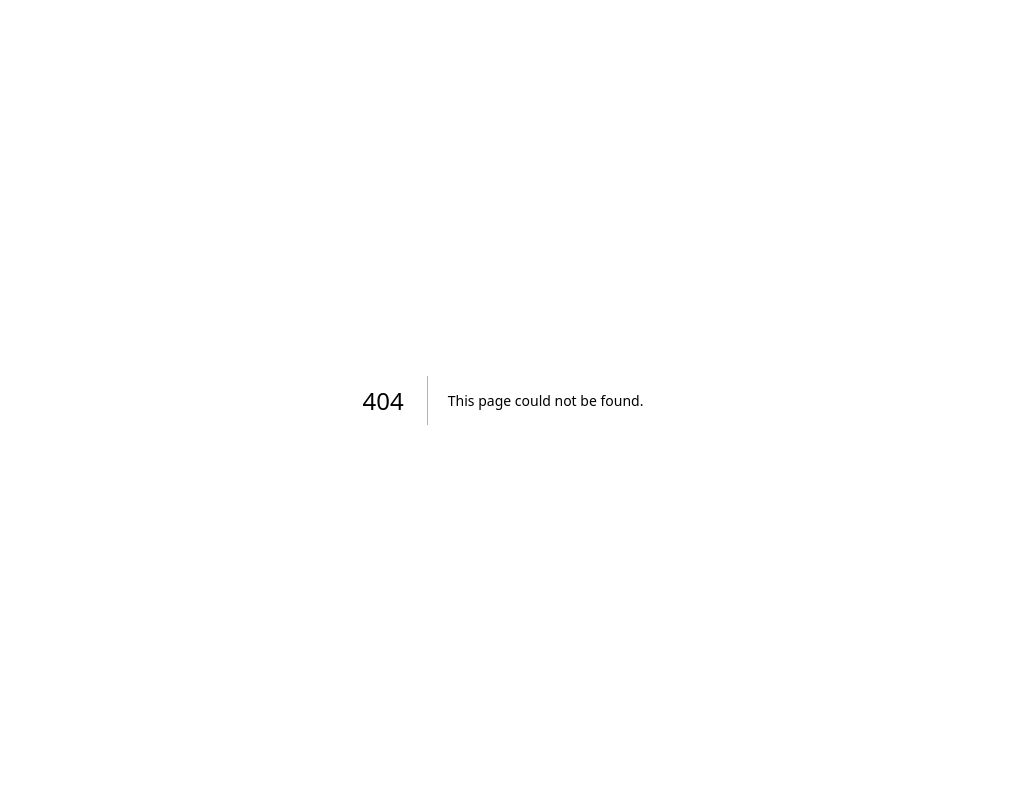
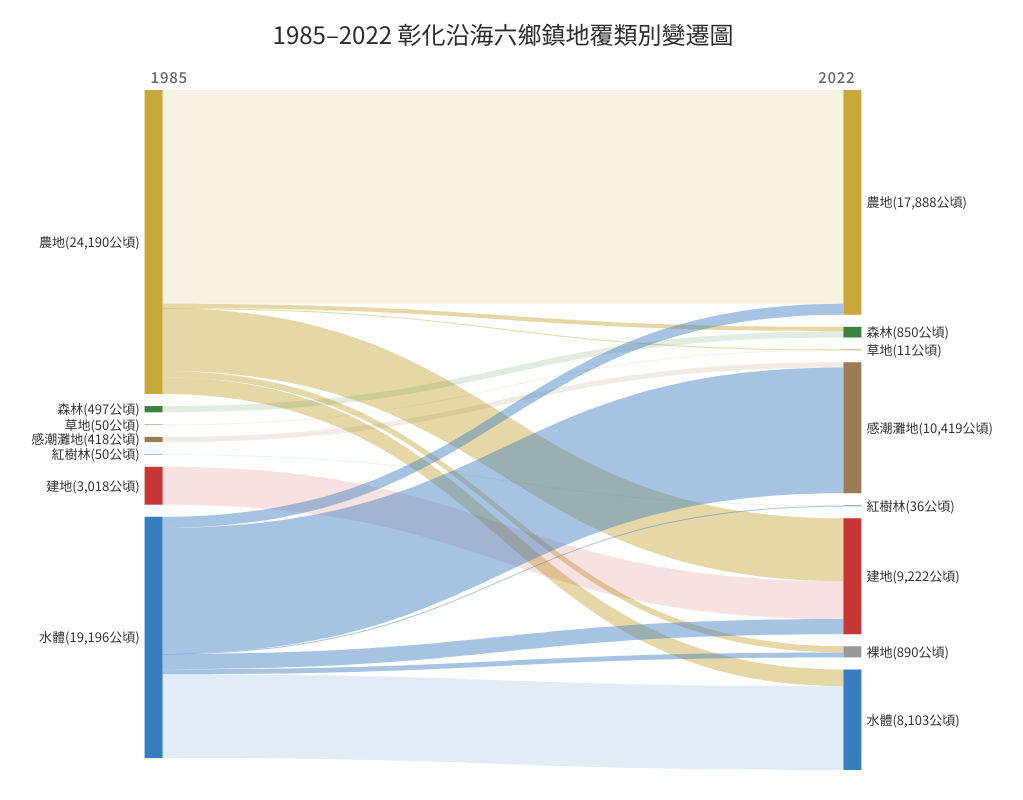
Before and after one commit to Nody-Peng/CH_storymaps, a Next.js app: page /sankey in a window 1280 px wide. Before the commit this address had no page. Shown: the whole page, without its empty margins (137-1160 px from the left). Built offline with nearby package versions, Linux system fonts and the light colour scheme.

Commit message:
feat: 新增sankey圖

```diff
--- a/app/layout.tsx
+++ b/app/layout.tsx
@@ -26,8 +26,11 @@ export default function RootLayout({
     <html
       lang="en"
       className={`${geistSans.variable} ${geistMono.variable} h-full antialiased`}
+      suppressHydrationWarning
     >
-      <body className="min-h-full flex flex-col">{children}</body>
+      <body className="min-h-full flex flex-col" suppressHydrationWarning>
+        {children}
+      </body>
     </html>
   );
 }
--- /dev/null
+++ b/app/sankey/page.tsx
@@ -0,0 +1,211 @@
+"use client";
+
+import React, { useEffect, useState, useMemo } from 'react';
+import ReactECharts from 'echarts-for-react';
+import Head from 'next/head';
+
+// ── Color palette ──────────────────────────────────────────────
+const C = {
+  農地:    '#C8A83A',
+  森林:    '#3E8040',
+  草地:    '#7DAF5E',
+  感潮灘地: '#9B7B55',
+  紅樹林:  '#6DA896',
+  建地:    '#C83535',
+  裸地:    '#999999',
+  水體:    '#3A7DBF',
+};
+
+// ── Nodes with depth (0 = left 1985, 1 = right 2022) ──────────
+const NODES = [
+  // ── LEFT (1985) ───────────────────────────────────────────
+  { name: '農地(24,190公頃)',  depth: 0, color: C.農地,    lbl: 'left'  as const },
+  { name: '森林(497公頃)',     depth: 0, color: C.森林,    lbl: 'left'  as const },
+  { name: '草地(50公頃)',      depth: 0, color: C.草地,    lbl: 'left'  as const },
+  { name: '感潮灘地(418公頃)', depth: 0, color: C.感潮灘地, lbl: 'left'  as const },
+  { name: '紅樹林(50公頃)',    depth: 0, color: C.紅樹林,  lbl: 'left'  as const },
+  { name: '建地(3,018公頃)',   depth: 0, color: C.建地,    lbl: 'left'  as const },
+  { name: '水體(19,196公頃)',  depth: 0, color: C.水體,    lbl: 'left'  as const },
+  // ── RIGHT (2022) ──────────────────────────────────────────
+  { name: '農地(17,888公頃)',     depth: 1, color: C.農地,    lbl: 'right' as const },
+  { name: '森林(850公頃)',        depth: 1, color: C.森林,    lbl: 'right' as const },
+  { name: '草地(11公頃)',         depth: 1, color: C.草地,    lbl: 'right' as const },
+  { name: '感潮灘地(10,419公頃)', depth: 1, color: C.感潮灘地, lbl: 'right' as const },
+  { name: '紅樹林(36公頃)',       depth: 1, color: C.紅樹林,  lbl: 'right' as const },
+  { name: '建地(9,222公頃)',      depth: 1, color: C.建地,    lbl: 'right' as const },
+  { name: '裸地(890公頃)',        depth: 1, color: C.裸地,    lbl: 'right' as const },
+  { name: '水體(8,103公頃)',      depth: 1, color: C.水體,    lbl: 'right' as const },
+];
+
+// ── Balanced values ──────────────────────────────────────────
+const RAW_LINKS = [
+  { source: '農地(24,190公頃)',  target: '農地(17,888公頃)',     value: 17000, isSame: true,  color: C.農地    },
+  { source: '農地(24,190公頃)',  target: '森林(850公頃)',         value: 353,   isSame: false, color: C.農地    },
+  { source: '農地(24,190公頃)',  target: '草地(11公頃)',          value: 11,    isSame: false, color: C.農地    },
+  { source: '農地(24,190公頃)',  target: '建地(9,222公頃)',       value: 5000,  isSame: false, color: C.農地    },
+  { source: '農地(24,190公頃)',  target: '裸地(890公頃)',         value: 490,   isSame: false, color: C.農地    },
+  { source: '農地(24,190公頃)',  target: '水體(8,103公頃)',       value: 1336,  isSame: false, color: C.農地    },
+  { source: '森林(497公頃)',     target: '森林(850公頃)',         value: 497,   isSame: true,  color: C.森林    },
+  { source: '草地(50公頃)',      target: '草地(11公頃)',          value: 50,    isSame: true,  color: C.草地    },
+  { source: '感潮灘地(418公頃)', target: '感潮灘地(10,419公頃)', value: 418,   isSame: true,  color: C.感潮灘地 },
+  { source: '紅樹林(50公頃)',    target: '紅樹林(36公頃)',        value: 50,    isSame: true,  color: C.紅樹林  },
+  { source: '建地(3,018公頃)',   target: '建地(9,222公頃)',       value: 3018,  isSame: true,  color: C.建地    },
+  { source: '水體(19,196公頃)',  target: '農地(17,888公頃)',      value: 888,   isSame: false, color: C.水體    },
+  { source: '水體(19,196公頃)',  target: '感潮灘地(10,419公頃)', value: 10001, isSame: false, color: C.水體    },
+  { source: '水體(19,196公頃)',  target: '紅樹林(36公頃)',        value: 36,    isSame: false, color: C.水體    },
+  { source: '水體(19,196公頃)',  target: '建地(9,222公頃)',       value: 1204,  isSame: false, color: C.水體    },
+  { source: '水體(19,196公頃)',  target: '裸地(890公頃)',         value: 400,   isSame: false, color: C.水體    },
+  { source: '水體(19,196公頃)',  target: '水體(8,103公頃)',       value: 6667,  isSame: true,  color: C.水體    },
+];
+
+export default function SankeyPage() {
+  const [mounted, setMounted] = useState(false);
+
+  useEffect(() => { setMounted(true); }, []);
+
+  const option = useMemo(() => {
+    const nodes = NODES.map(n => ({
+      name:      n.name,
+      depth:     n.depth,
+      itemStyle: { color: n.color },
+      label:     { position: n.lbl },
+    }));
+
+    const links = RAW_LINKS.map(l => ({
+      source: l.source,
+      target: l.target,
+      value:  l.value,
+      lineStyle: {
+        color:     l.color,
+        opacity:   l.isSame ? 0.15 : 0.45,
+        curveness: 0.5,
+      },
+    }));
+
+    const commonLayout = {
+      left: '22%',
+      right: '22%',
+      top: 90,
+      bottom: 30,
+      nodeWidth: 18,
+      nodeGap: 12,
+      layoutIterations: 0,
+      nodeAlign: 'justify' as const,
+    };
+
+    return {
+      backgroundColor: '#ffffff',
+      title: {
+        text: '1985–2022 彰化沿海六鄉鎮地覆類別變遷圖',
+        left: 'center',
+        top: 18,
+        textStyle: {
+          fontSize: 24,
+          fontWeight: '400',
+          color: '#2c2c2c',
+          fontFamily: '"Noto Sans TC", "Microsoft JhengHei", sans-serif',
+        },
+      },
+      tooltip: {
+        trigger: 'item',
+        triggerOn: 'mousemove',
+        backgroundColor: 'rgba(255,255,255,0.97)',
+        borderColor: '#e0e0e0',
+        borderWidth: 1,
+        textStyle: {
+          fontFamily: '"Noto Sans TC", "Microsoft JhengHei", sans-serif',
+          fontSize: 13,
+          color: '#333',
+        },
+        formatter: (params: any) => {
+          if (params.dataType === 'node') return `<b>${params.name}</b>`;
+          if (params.dataType === 'edge') {
+            return `${params.data.source}<br/>↓<br/>${params.data.target}<br/>面積：${Math.round(params.data.value).toLocaleString()} 公頃`;
+          }
+          return '';
+        },
+      },
+      animation: true,
+      animationDuration: 1500,
+      animationEasing: 'cubicOut',
+      series: [
+        // Series 0: STATIC nodes and labels (no animation)
+        {
+          type: 'sankey',
+          ...commonLayout,
+          animation: false,
+          data: nodes,
+          links: links.map(l => ({ ...l, lineStyle: { opacity: 0 } })),
+          label: {
+            show: true,
+            fontSize: 13,
+            color: '#333',
+            fontFamily: '"Noto Sans TC", "Microsoft JhengHei", sans-serif',
+          },
+          itemStyle: { opacity: 1 },
+          emphasis: { focus: 'adjacency' as const },
+        },
+        // Series 1: ANIMATED flows
+        {
+          type: 'sankey',
+          ...commonLayout,
+          animation: true,
+          data: nodes.map(n => ({ ...n, label: { show: false }, itemStyle: { opacity: 0 } })),
+          links: links,
+          label: { show: false },
+          itemStyle: { opacity: 0 },
+          lineStyle: { curveness: 0.5 },
+          emphasis: {
+            focus: 'adjacency' as const,
+            lineStyle: { opacity: 0.8 }
+          }
+        },
+      ],
+    };
+  }, []);
+
+  if (!mounted) return null;
+
+  return (
+    <>
+      <Head>
+        <link
+          rel="stylesheet"
+          href="https://fonts.googleapis.com/css2?family=Noto+Sans+TC:wght@300;400;500;700&display=swap"
+        />
+      </Head>
+
+      {/* Year labels */}
+      <div
+        style={{
+          position: 'absolute',
+          top: 66,
+          left: '22%',
+          right: '22%',
+          display: 'flex',
+          justifyContent: 'space-between',
+          padding: '0 6px',
+          zIndex: 10,
+          pointerEvents: 'none',
+          fontFamily: '"Noto Sans TC", "Microsoft JhengHei", sans-serif',
+          fontSize: 15,
+          fontWeight: 500,
+          color: '#666',
+          letterSpacing: '0.05em',
+        }}
+      >
+        <span>1985</span>
+        <span>2022</span>
+      </div>
+
+      <div style={{ width: '100%', height: '100vh', background: '#fff', position: 'relative' }}>
+        <ReactECharts
+          option={option}
+          style={{ height: '100%', width: '100%' }}
+          opts={{ renderer: 'canvas' }}
+          notMerge={true}
+        />
+      </div>
+    </>
+  );
+}
--- a/package.json
+++ b/package.json
@@ -11,6 +11,8 @@
   "dependencies": {
     "class-variance-authority": "^0.7.1",
     "clsx": "^2.1.1",
+    "echarts": "^6.0.0",
+    "echarts-for-react": "^3.0.6",
     "lucide-react": "^1.14.0",
     "mapbox-gl": "^3.23.0",
     "next": "16.2.4",
```
Also changed, not shown: 1 other file (tests, documents, lock files or other folders).
